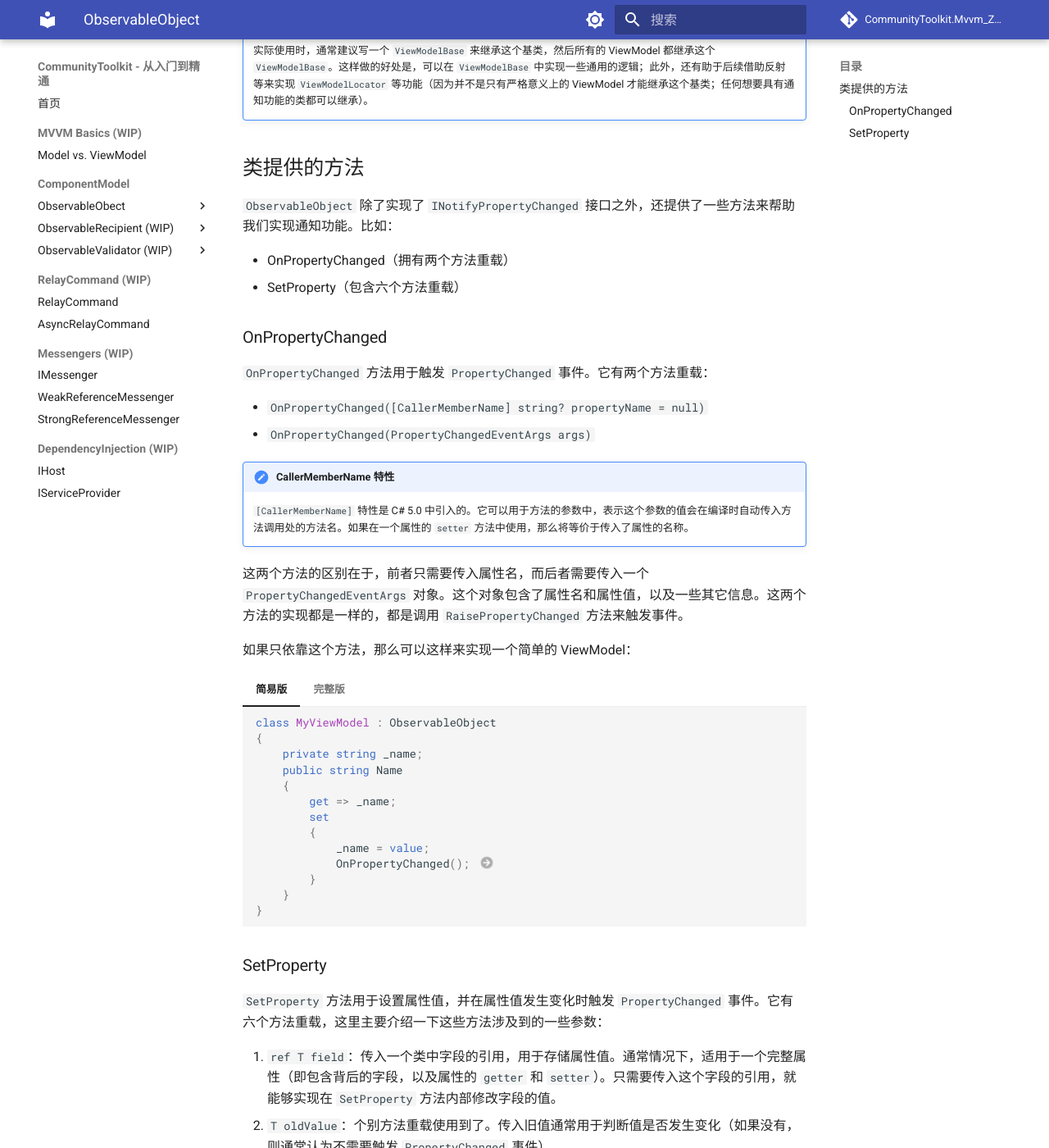
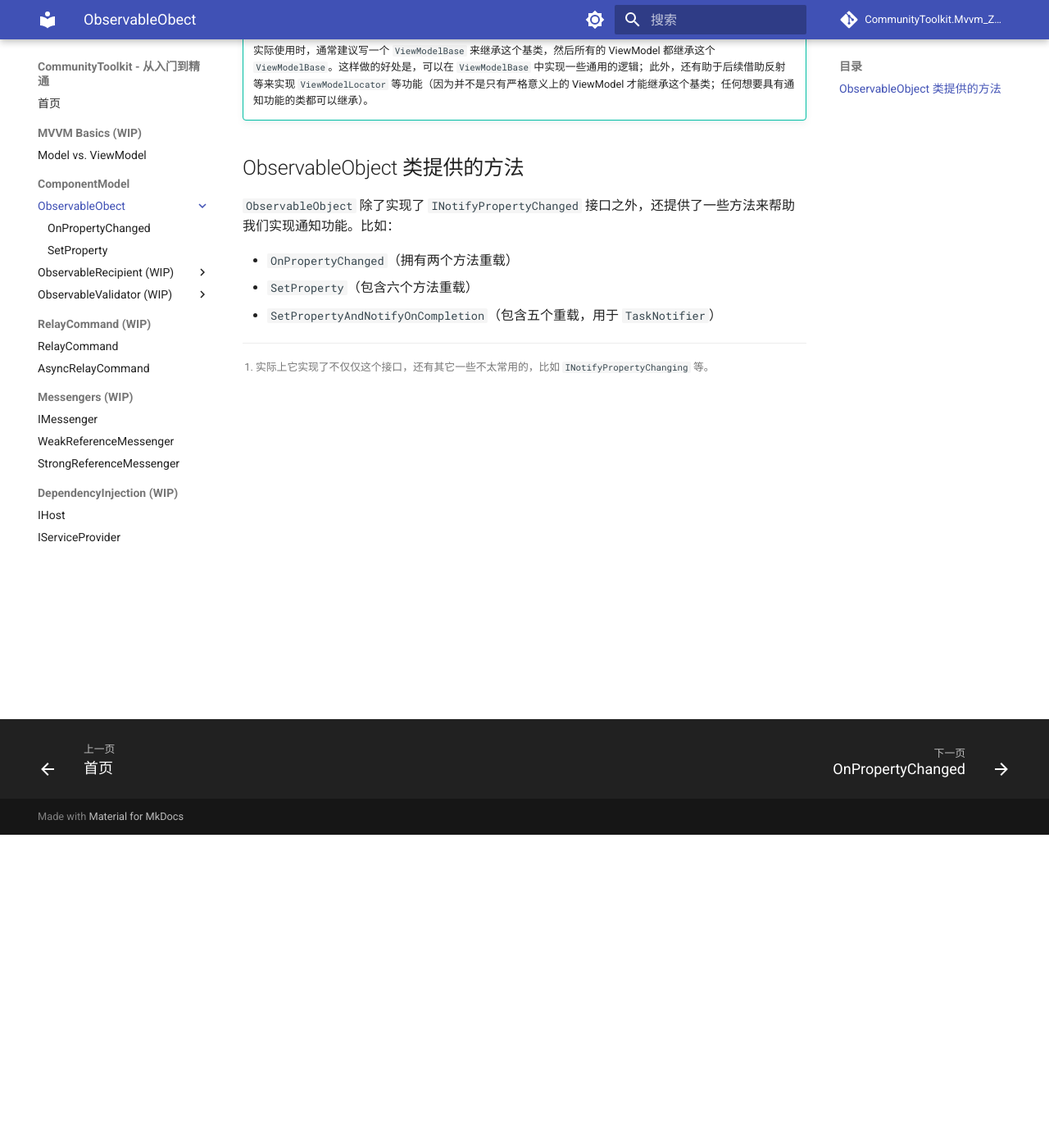
Before and after one commit to BYJRK/CommunityToolkit.Mvvm_ZeroToHero, an MkDocs documentation site: the page built from docs/ComponentModel/ObservableObject/index.md, in a window 1280 px wide and 1400 px high, scrolled down 382 px. Shown: the whole window at 82% size. Built offline with MkDocs 1.6.1 and Material for MkDocs 9.7.7, drawn with Linux system fonts in a browser that asks for light colours; comment, search, counter and statistics services are not loaded; some of the changed text lies outside the part shown.

Commit message:
Update ObservableObject documentation

````diff
--- a/docs/ComponentModel/ObservableObject.md
+++ /dev/null
@@ -1,96 +0,0 @@
-# ObservableObject
-
-[`ObservableObject`](https://github.com/CommunityToolkit/dotnet/blob/main/src/CommunityToolkit.Mvvm/ComponentModel/ObservableObject.cs "ObservableObject 源代码") 是工具包为我们提供的一个实现了 [`INotifyPropertyChanged`](https://source.dot.net/#System.ObjectModel/System/ComponentModel/INotifyPropertyChanged.cs,fd4b42d7e29d53e5 "INotifyPropertyChanged 源代码") 接口的基类[^1]。
-
-它拥有两个子类：
-
-- `ObservableValidator`
-- `ObservableRecipient`
-
-分别在基类的基础上提供了一些额外的功能。这些内容将会在它们各自的文档中介绍。
-
-!!! NOTE "提示"
-    实际使用时，通常建议写一个 `ViewModelBase` 来继承这个基类，然后所有的 ViewModel 都继承这个 `ViewModelBase`。这样做的好处是，可以在 `ViewModelBase` 中实现一些通用的逻辑；此外，还有助于后续借助反射等来实现 `ViewModelLocator` 等功能（因为并不是只有严格意义上的 ViewModel 才能继承这个基类；任何想要具有通知功能的类都可以继承）。
-
-[^1]: 实际上它实现了不仅仅这个接口，还有其它一些不太常用的，比如 `INotifyPropertyChanging` 等。
-
-## 类提供的方法
-
-`ObservableObject` 除了实现了 `INotifyPropertyChanged` 接口之外，还提供了一些方法来帮助我们实现通知功能。比如：
-
-- OnPropertyChanged（拥有两个方法重载）
-- SetProperty（包含六个方法重载）
-
-### OnPropertyChanged
-
-`OnPropertyChanged` 方法用于触发 `PropertyChanged` 事件。它有两个方法重载：
-
-- `OnPropertyChanged([CallerMemberName] string? propertyName = null)`
-- `OnPropertyChanged(PropertyChangedEventArgs args)`
-
-!!! NOTE "CallerMemberName 特性"
-    `[CallerMemberName]` 特性是 C# 5.0 中引入的。它可以用于方法的参数中，表示这个参数的值会在编译时自动传入方法调用处的方法名。如果在一个属性的 `setter` 方法中使用，那么将等价于传入了属性的名称。
-
-这两个方法的区别在于，前者只需要传入属性名，而后者需要传入一个 `PropertyChangedEventArgs` 对象。这个对象包含了属性名和属性值，以及一些其它信息。这两个方法的实现都是一样的，都是调用 `RaisePropertyChanged` 方法来触发事件。
-
-如果只依靠这个方法，那么可以这样来实现一个简单的 ViewModel：
-
-=== "简易版"
-
-    ```csharp
-    class MyViewModel : ObservableObject
-    {
-        private string _name;
-        public string Name
-        {
-            get => _name;
-            set
-            {
-                _name = value;
-                OnPropertyChanged(); // (1)!
-            }
-        }
-    }
-    ```
-
-    1.  这里因为 `[CallerMemberName]` 特性，所以并不需要为方法传递属性名（通常写作 `nameof(Name)`）。
-
-=== "完整版"
-
-    ```csharp
-    class MyViewModel : ObservableObject
-    {
-        private string _name;
-        public string Name
-        {
-            get => _name;
-            set
-            {
-                // 检查值是否发生变化
-                if (_name == value /* (1)! */) return;
-
-                // 触发属性值即将发生变化的事件
-                OnPropertyChanging();
-
-                // 设置属性值
-                _name = value;
-
-                // 触发属性值已经发生变化的事件
-                OnPropertyChanged();
-            }
-        }
-    }
-    ```
-
-    1. 这里也可以使用这样的方式：`EqualityComparer<T>.Default.Equals(field, newValue)`
-
-### SetProperty
-
-`SetProperty` 方法用于设置属性值，并在属性值发生变化时触发 `PropertyChanged` 事件。它有六个方法重载，这里主要介绍一下这些方法涉及到的一些参数：
-
-1. `ref T field`：传入一个类中字段的引用，用于存储属性值。通常情况下，适用于一个完整属性（即包含背后的字段，以及属性的 `getter` 和 `setter`）。只需要传入这个字段的引用，就能够实现在 `SetProperty` 方法内部修改字段的值。
-2. `T oldValue`：个别方法重载使用到了。传入旧值通常用于判断值是否发生变化（如果没有，则通常认为不需要触发 `PropertyChanged` 事件）。
-3. `T newValue`：传入新值（通常是 `setter` 方法中的 `value`）。如果新值和旧值不相等，则会触发 `PropertyChanged` 事件。
-4. `IEqualityComparer<T> comparer`：传入一个比较器，用于比较上面提到的新旧值是否相等。如果不传入，则默认使用 `EqualityComparer<T>.Default` 来比较。
-5. `Action<T> callback`：传入一个回调函数，用于在属性值发生变化时执行一些额外的操作。
-6. `TModel model`：传入一个对象（通常是一个被当前的 ViewModel 所包装 Model）。这个用法会在下面详细介绍。
--- /dev/null
+++ b/docs/ComponentModel/ObservableObject/index.md
@@ -0,0 +1,23 @@
+# ObservableObject
+
+[`ObservableObject`](https://github.com/CommunityToolkit/dotnet/blob/main/src/CommunityToolkit.Mvvm/ComponentModel/ObservableObject.cs "ObservableObject 源代码") 是工具包为我们提供的一个实现了 [`INotifyPropertyChanged`](https://source.dot.net/#System.ObjectModel/System/ComponentModel/INotifyPropertyChanged.cs,fd4b42d7e29d53e5 "INotifyPropertyChanged 源代码") 接口的基类[^1]。
+
+它拥有两个子类：
+
+- `ObservableValidator`
+- `ObservableRecipient`
+
+分别在基类的基础上提供了一些额外的功能。这些内容将会在它们各自的文档中介绍。
+
+???+ tip "ViewModelBase"
+    实际使用时，通常建议写一个 `ViewModelBase` 来继承这个基类，然后所有的 ViewModel 都继承这个 `ViewModelBase`。这样做的好处是，可以在 `ViewModelBase` 中实现一些通用的逻辑；此外，还有助于后续借助反射等来实现 `ViewModelLocator` 等功能（因为并不是只有严格意义上的 ViewModel 才能继承这个基类；任何想要具有通知功能的类都可以继承）。
+
+[^1]: 实际上它实现了不仅仅这个接口，还有其它一些不太常用的，比如 `INotifyPropertyChanging` 等。
+
+## ObservableObject 类提供的方法
+
+`ObservableObject` 除了实现了 `INotifyPropertyChanged` 接口之外，还提供了一些方法来帮助我们实现通知功能。比如：
+
+- `OnPropertyChanged`（拥有两个方法重载）
+- `SetProperty`（包含六个方法重载）
+- `SetPropertyAndNotifyOnCompletion`（包含五个重载，用于 `TaskNotifier`）
````
Also changed, not shown: docs/ComponentModel/ObservableObject/OnPropertyChanged.md (added, +64 -0 lines), docs/ComponentModel/ObservableObject/SetProperty.md (added, +31 -0 lines), docs/index.md (+4 -0 lines), docs/DependencyInjection/IServiceCollection.md (deleted), docs/DependencyInjection/IServiceProvider.md (added), docs/Messengers/StrongReferenceMessenger.md (added), docs/Messengers/WeakReferenceMessenger & StrongReferenceMessenger.md (deleted), docs/Messengers/WeakReferenceMessenger.md (added).
